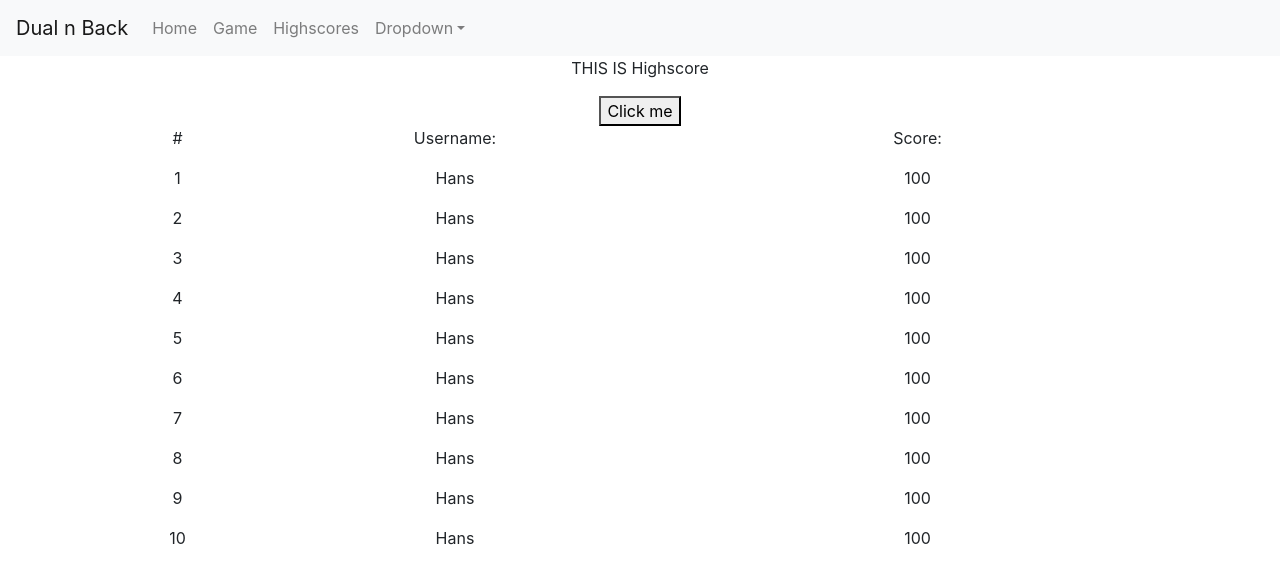
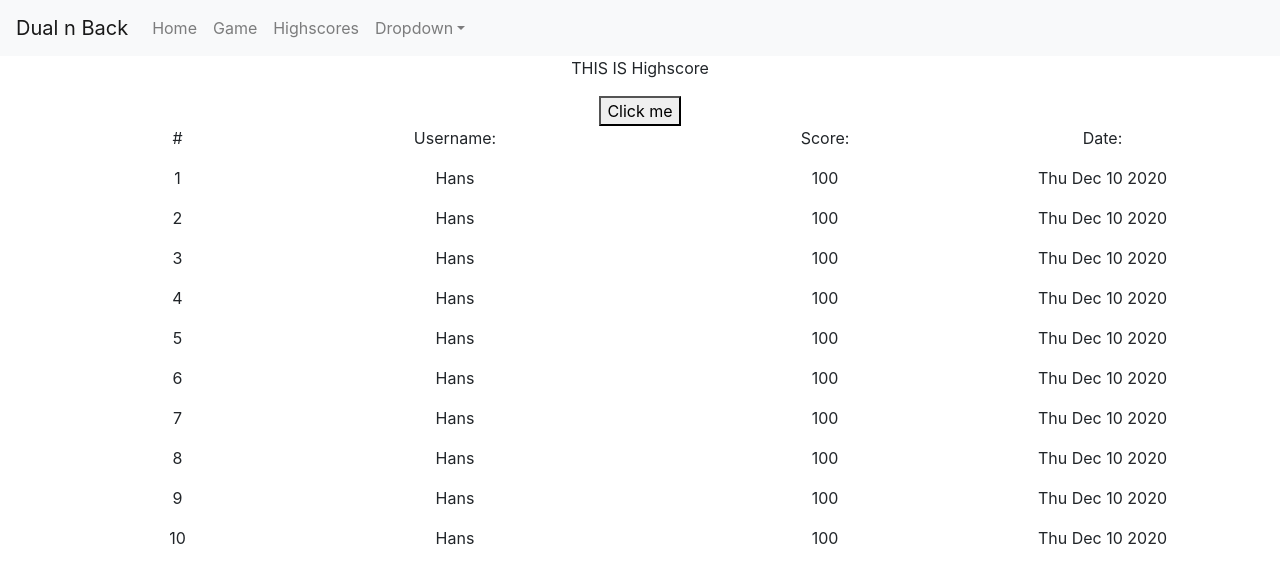
Before and after one commit to mathiasnielsen0/ITTWEB_Assignment3_Frontend, a React (Create React App) app in the folder dualnback_web3/: page /highscores in a window 1280 px wide. Shown: the top 584 px of the page. Built offline with nearby package versions, Linux system fonts and the light colour scheme.

Commit message:
Tilføjet date til highscore

```diff
--- a/dualnback_web3/src/Components/ScoreCard.tsx
+++ b/dualnback_web3/src/Components/ScoreCard.tsx
@@ -3,7 +3,8 @@ import React, {RefObject} from "react";
 interface IProps {
     username: string,
     score: number,
-    index: number
+    index: number,
+    date: Date
 }
 
 interface IState {
@@ -52,9 +53,14 @@ export default class ScoreCard extends React.Component<IProps, IState> {
                                 {this.props.username}
                             </p>
                         </div>
-                        <div className={"col-6"}>
+                        <div className={"col-4"}>
                             <p>
                                 {this.props.score}
+                            </p>
+                        </div>
+                        <div className={"col-2"}>
+                            <p>
+                                {this.props.date.toDateString()}
                             </p>
                         </div>
                     </div>
--- a/dualnback_web3/src/Pages/HighscoresPage.tsx
+++ b/dualnback_web3/src/Pages/HighscoresPage.tsx
@@ -22,7 +22,7 @@ export default class HighscoresPage extends React.Component<IProps, IState> {
     componentDidMount(): void {
 
         for (let i = 0; i < 10; i++) {
-            this.sc[i] = <ScoreCard key={i} index={i+1} username={"Hans"} score={100}/>
+            this.sc[i] = <ScoreCard key={i} index={i+1} username={"Hans"} score={100} date={new Date()}/>
         }
         this.setState({scorecard: this.sc});
     }
@@ -30,7 +30,7 @@ export default class HighscoresPage extends React.Component<IProps, IState> {
 
     addScore = () =>{
         //this.sc.splice(2,0 , <ScoreCard key={this.sc.length+1} index={this.sc.length} username={"Hansel"} score={300} />);
-        this.sc[this.sc.length] = <ScoreCard key={this.sc.length+1} index={this.sc.length} username={"Hansel"} score={300} />
+        this.sc[this.sc.length] = <ScoreCard key={this.sc.length+1} index={this.sc.length} username={"Hansel"} score={300} date={new Date()} />;
         console.log(this.sc.length);
         this.setState({scorecard: this.sc});
     };
@@ -54,10 +54,13 @@ export default class HighscoresPage extends React.Component<IProps, IState> {
                                 Username:
                             </p>
                         </div>
-                        <div className={"col-6"}>
+                        <div className={"col-4"}>
                             <p>
                                 Score:
                             </p>
+                        </div>
+                        <div className={"col-2"}>
+                            Date:
                         </div>
                     </div>
                     {this.state.scorecard.map((card: any) => {
```
Also changed, not shown: 1 other file (tests, documents, lock files or other folders).
